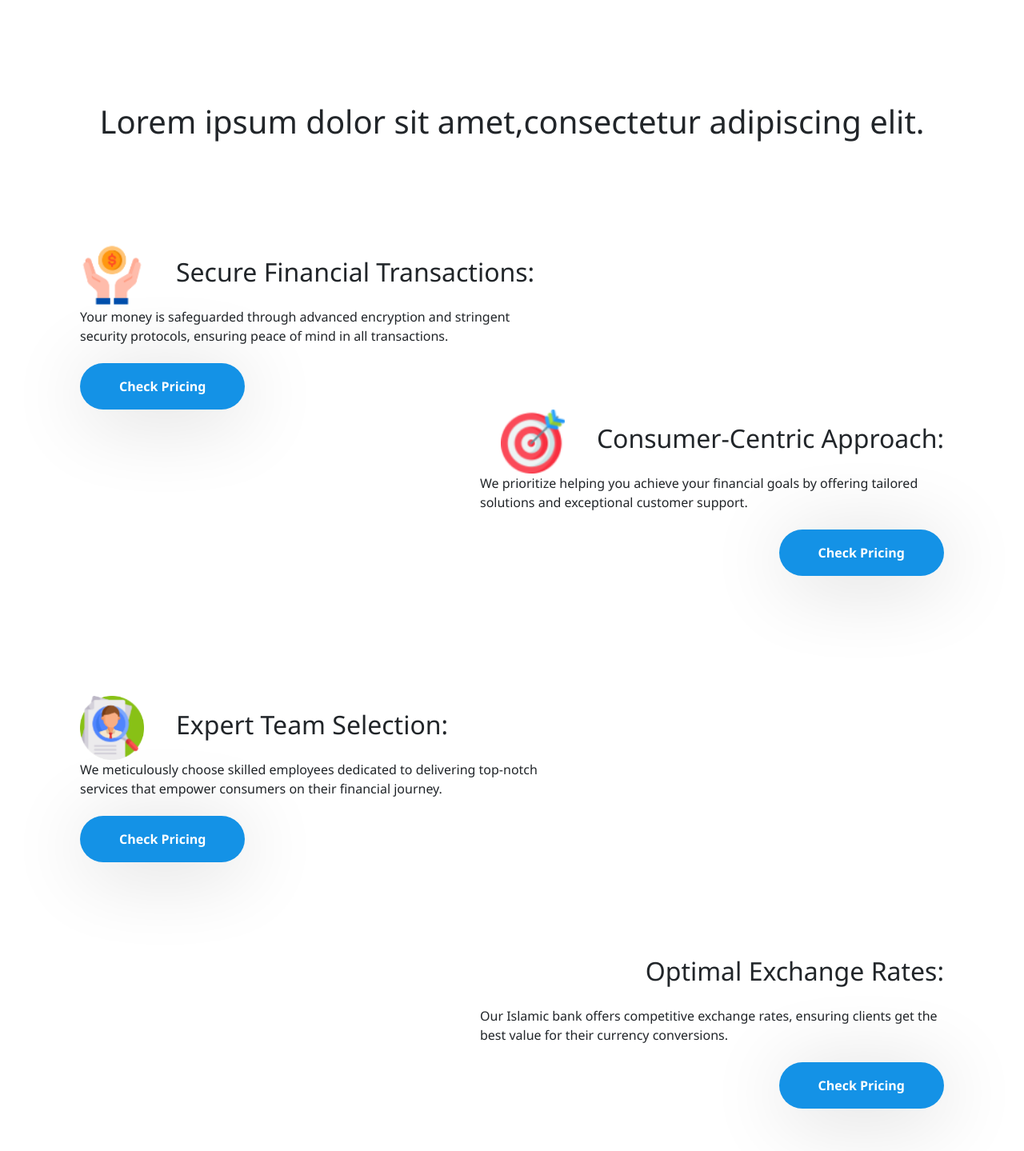
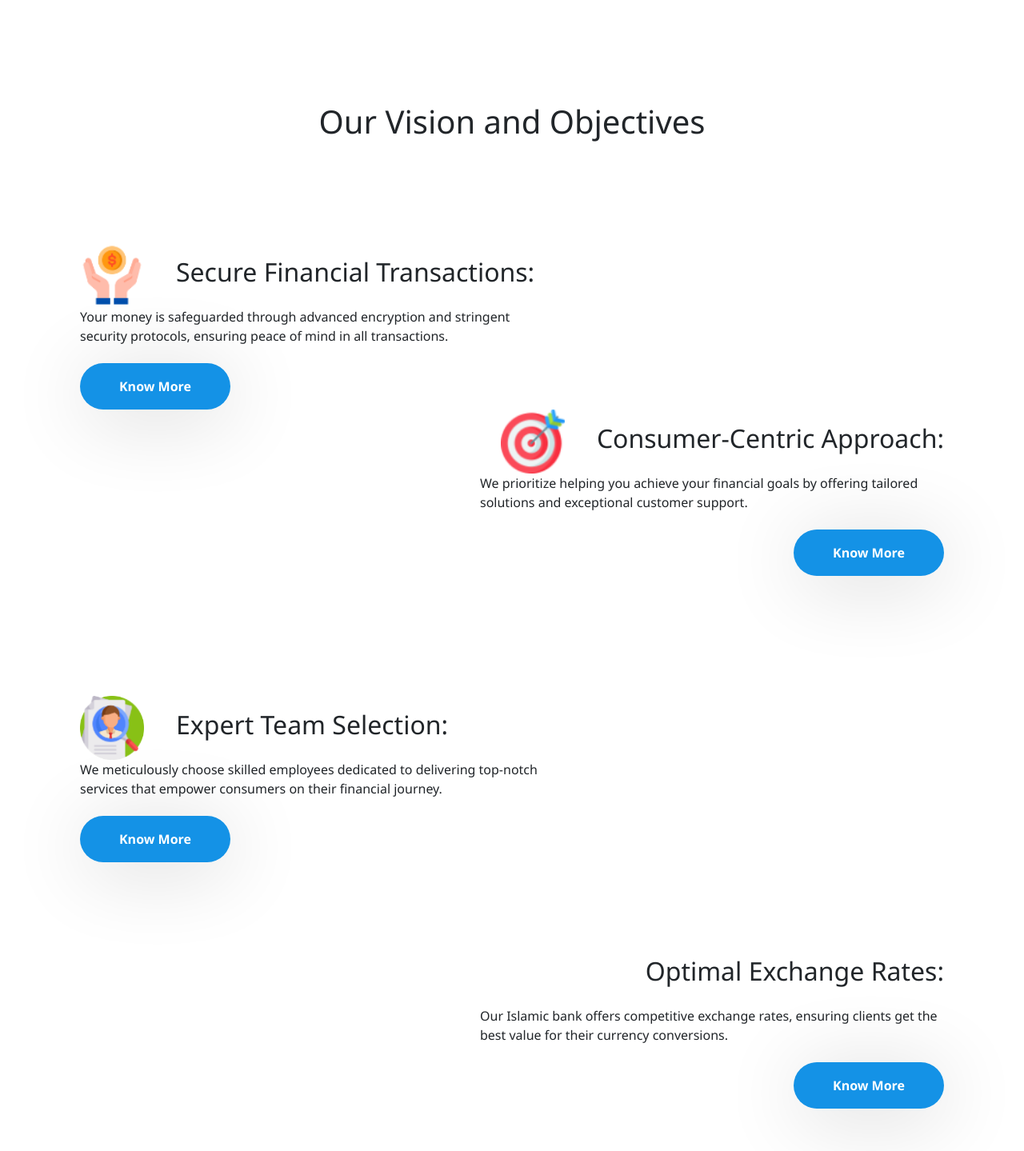
Before and after one commit to bruhDanish/new-project, a plain HTML site: page index.html in a window 1280 px wide. Shown: the part 2020-3459 px from the top of the page at 80% size. Drawn offline with nearby package versions, Linux system fonts and the light colour scheme.

Commit message:
Update index.html

```diff
--- a/index.html
+++ b/index.html
@@ -4,12 +4,8 @@
     <meta charset="UTF-8" />
     <meta name="viewport" content="width=device-width, initial-scale=1.0" />
     <title>IB Offcial</title>
-    <!-- Bootstrap CSS -->
     <link rel="shortcut icon" href="IB.png" type="image/x-icon" />
-    <link
-      rel="stylesheet"
-      href="https://cdn.jsdelivr.net/npm/bootstrap@5.2.0/css/bootstrap.min.css"
-    />
+    <link rel="stylesheet" href="https://cdn.jsdelivr.net/npm/bootstrap@5.2.0/css/bootstrap.min.css"/>
     <link rel="stylesheet" href="style.css" />
   </head>
   <body>
@@ -113,7 +109,7 @@
     </div>
 
     <div class="header-1">
-      <h1>Lorem ipsum dolor sit amet,consectetur adipiscing elit.</h1>
+      <h1>Our Vision and Objectives</h1>
     </div>
 
     <div class="logo-container1">
@@ -129,7 +125,7 @@
         </p>
       </div>
       <div>
-        <button class="logo1-prices">Check Pricing</button>
+        <button class="logo1-prices">Know More</button>
       </div>
     </div>
 
@@ -148,7 +144,7 @@
     </div>
     <div class="price-container">
       <div>
-        <button class="logo2-prices">Check Pricing</button>
+        <button class="logo2-prices">Know More</button>
       </div>
     </div>
 
@@ -165,7 +161,7 @@
         </p>
       </div>
       <div>
-        <button class="logo1-prices">Check Pricing</button>
+        <button class="logo1-prices">Know More</button>
       </div>
     </div>
 
@@ -184,7 +180,7 @@
     </div>
     <div class="price-container">
       <div>
-        <button class="logo4-prices">Check Pricing</button>
+        <button class="logo4-prices">Know More</button>
       </div>
     </div>
 
@@ -259,27 +255,8 @@
       </div>
     </div>
 
-    <!-- <div class="header end1">
-      <h1>Lorem ipsum dolor sit amet,consectetur adipiscing elit.</h1>
-    </div>
-
-    <div class="brand-logo">
-      <div class="brand1"></div>
-      <div class="brand2"></div>
-      <div class="brand3"></div>
-    </div>
-
-    <div class="brand-name">
-      <div class="brand-name1">Forms On Fire</div>
-      <div class="brand-name2">ElectroNeek Studio IDE</div>
-      <div class="brand-name3">Jot Forms</div>
-    </div> -->
-
     <div class="footer">
       <div class="copyright">©2023 Syed Danish Hussain. All Rights Reserved.</div>
     </div>
-
-    <!-- Bootstrap JS -->
-    <script src="https://cdn.jsdelivr.net/npm/bootstrap@5.2.0/js/bootstrap.bundle.min.js"></script>
-</body>
+ </body>
 </html>
```
